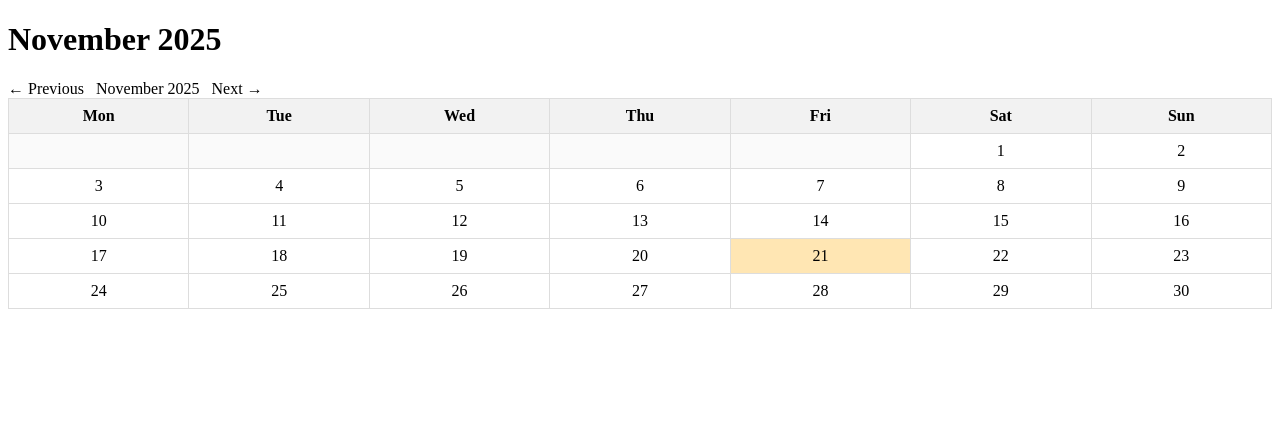
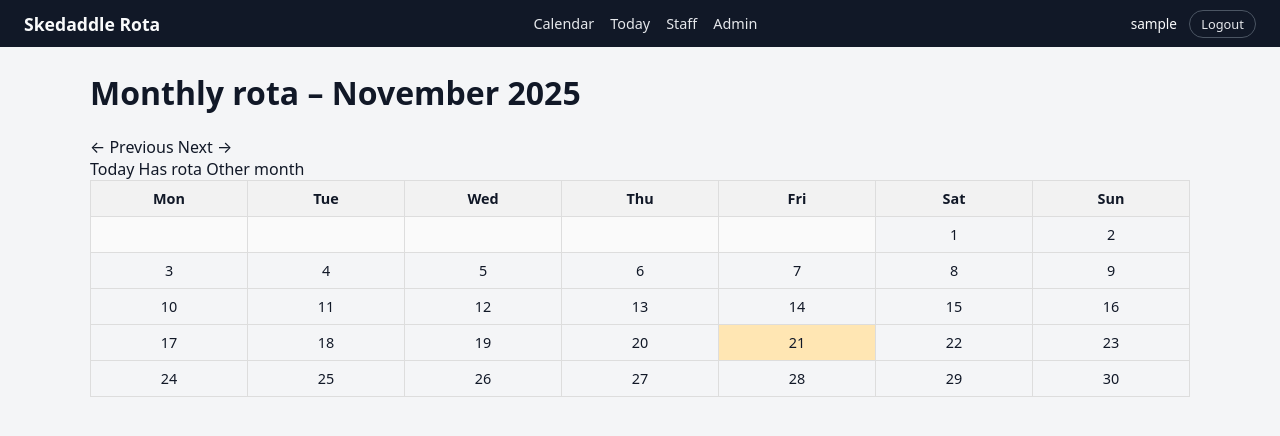
Before and after one commit to FraserR1188/Skedaddle, a Django app: page /calendar/2025/11/ in a window 1280 px wide. Shown: the top 436 px of the page. Run offline with Django 5.2, Linux system fonts and the light colour scheme; the visitor is signed in with stand-in values (Sample User, id 1); data that the repository does not hold is empty.

Commit message:
Add static folder with css and updated monthly calender view to contain navbar and styling

```diff
--- /dev/null
+++ b/rota/static/rota/css/main.css
@@ -0,0 +1,46 @@
+/* ===== Monthly Calendar Styling ===== */
+
+.rota-calendar-table {
+  border-collapse: collapse;
+  width: 100%;
+  table-layout: fixed;
+  font-size: 0.9rem;
+}
+
+.rota-calendar-table th,
+.rota-calendar-table td {
+  border: 1px solid #ddd;
+  padding: 8px;
+  text-align: center;
+  min-width: 40px;
+}
+
+.rota-calendar-table th {
+  background: #f2f2f2;
+  font-weight: 600;
+}
+
+.rota-calendar-today {
+  background: #ffe6b3;
+}
+
+.rota-calendar-has-rota {
+  background: #d0f0c0;
+}
+
+.rota-calendar-other-month {
+  background: #fafafa;
+  color: #ccc;
+}
+
+.rota-calendar-table a {
+  text-decoration: none;
+  color: inherit;
+  display: block;
+  width: 100%;
+  height: 100%;
+}
+
+.rota-calendar-table a:hover {
+  text-decoration: underline;
+}
--- a/rota/templates/rota/base.html
+++ b/rota/templates/rota/base.html
@@ -1,8 +1,11 @@
+{% load static %}
 <!DOCTYPE html>
 <html lang="en">
   <head>
     <meta charset="UTF-8" />
+    <meta name="viewport" content="width=device-width, initial-scale=1" />
     <title>{% block title %}Skedaddle Rota{% endblock %}</title>
+
     <style>
       body {
         font-family: system-ui, -apple-system, BlinkMacSystemFont, "Segoe UI",
@@ -98,6 +101,9 @@
 
       {% block extra_css %}{% endblock %}
     </style>
+
+    <link rel="stylesheet" href="{% static 'rota/css/main.css' %}" />
+
     {% block extra_head %}{% endblock %}
   </head>
 
@@ -137,7 +143,6 @@
     </header>
 
     <main class="page-wrapper">
-      {# messages #}
       <div class="flash-messages">
         {% if messages %} {% for message in messages %}
         <div
--- a/rota/templates/rota/monthly_calendar.html
+++ b/rota/templates/rota/monthly_calendar.html
@@ -1,48 +1,40 @@
-<!DOCTYPE html>
-<html>
-  <head>
-    <title>{{ month_name }} {{ year }}</title>
-    <style>
-      table {
-        border-collapse: collapse;
-        width: 100%;
-      }
-      th,
-      td {
-        border: 1px solid #ddd;
-        padding: 8px;
-        text-align: center;
-        min-width: 40px;
-      }
-      th {
-        background: #f2f2f2;
-      }
-      .today {
-        background: #ffe6b3;
-      }
-      .has-rota {
-        background: #d0f0c0;
-      }
-      .other-month {
-        background: #fafafa;
-        color: #ccc;
-      }
-      a {
-        text-decoration: none;
-        color: inherit;
-      }
-    </style>
-  </head>
-  <body>
-    <h1>{{ month_name }} {{ year }}</h1>
+<!-- prettier-ignore-start -->
+{% extends "rota/base.html" %}
+<!-- prettier-ignore-end -->
 
-    <a href="{% url 'monthly_calendar' prev_year prev_month %}">
+{% block title %}{{ month_name }} {{ year }} – Monthly Rota {% endblock %}
+{%block content %}
+<div class="container mt-4">
+  <div class="d-flex justify-content-between align-items-center mb-3">
+    <h1 class="h4 mb-0">Monthly rota – {{ month_name }} {{ year }}</h1>
+    <div>
+      <a
+        href="{% url 'monthly_calendar' prev_year prev_month %}"
+        class="btn btn-outline-secondary btn-sm me-1"
+      >
         &larr; Previous
       </a>
-    &nbsp; {{ month_name }} {{ year }} &nbsp;
-    <a href="{% url 'monthly_calendar' next_year next_month %}">Next &rarr;</a>
+      <a
+        href="{% url 'monthly_calendar' next_year next_month %}"
+        class="btn btn-outline-secondary btn-sm"
+      >
+        Next &rarr;
+      </a>
+    </div>
+  </div>
 
-    <table>
+  <div class="mb-3 small text-muted">
+    <span class="badge bg-warning text-dark me-2">Today</span>
+    <span class="badge bg-success me-2">Has rota</span>
+    <span class="badge bg-light text-muted border">Other month</span>
+  </div>
+
+  <div class="card shadow-sm">
+    <div class="card-body p-2 p-sm-3">
+      <div class="table-responsive">
+        <table
+          class="rota-calendar-table table table-bordered text-center align-middle mb-0"
+        >
           <thead>
             <tr>
               <th>Mon</th>
@@ -58,10 +50,10 @@
             {% for week in weeks %}
             <tr>
               {% for d in week %} {% if d.month != month %}
-          <td class="other-month"></td>
+              <td class="rota-calendar-other-month"></td>
               {% else %}
               <td
-            class="{% if d == today %}today{% endif %} {% if d in rotadays %} has-rota{% endif %}"
+                class="{% if d == today %}rota-calendar-today{% endif %} {% if d in rotadays %} rota-calendar-has-rota{% endif %}"
               >
                 <a href="{% url 'daily_rota' d.year d.month d.day %}">
                   {{ d.day }}
@@ -72,5 +64,8 @@
             {% endfor %}
           </tbody>
         </table>
-  </body>
-</html>
+      </div>
+    </div>
+  </div>
+</div>
+{% endblock %}
--- a/rota_core/settings.py
+++ b/rota_core/settings.py
@@ -32,6 +32,8 @@ ALLOWED_HOSTS = []
 
 LOGIN_REDIRECT_URL = "home"          # or "current_month"
 LOGOUT_REDIRECT_URL = "home"
+
+STATIC_URL = "static/"
 
 INSTALLED_APPS = [
     'django.contrib.admin',
```
Lines whose indentation alone changed are shown as unchanged.
